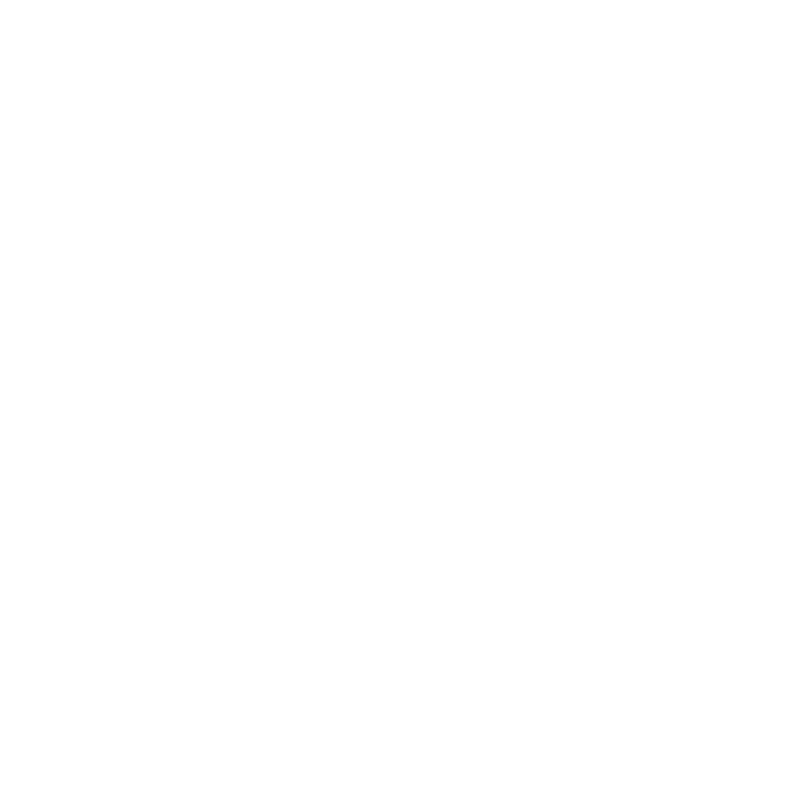
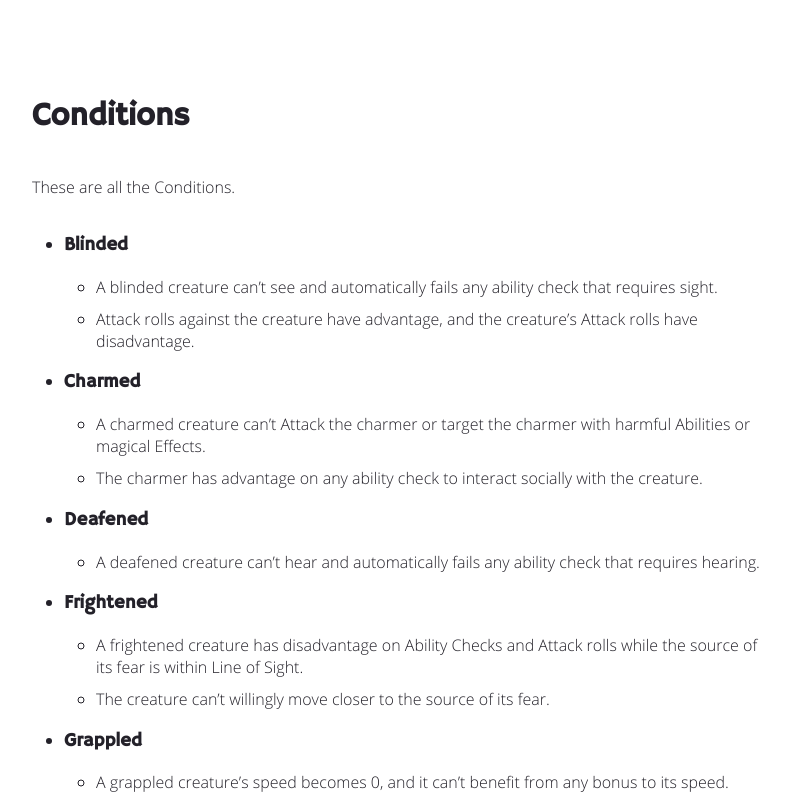
Before and after one commit to zanderriggs/how-to-ttrpg, a React (Create React App) app: page /conditions in a window 1280 px wide. Before the commit this address had no page. Shown: the top 800 px of the page, without its empty margins (64-854 px from the left). Built offline with nearby package versions, Linux system fonts and the light colour scheme.

Commit message:
Added router with proper links

```diff
--- a/src/index.tsx
+++ b/src/index.tsx
@@ -3,8 +3,14 @@ import './index.css';
 import { BrowserRouter, Route, Routes } from 'react-router-dom';
 
 import App from './App';
+import BreakingThings from './pages/breaking-things';
+import ConditionsPage from './pages/conditions';
+import DifficultyPage from './pages/difficulty';
 import { EpicSpells } from './pages/epic-spells';
 import GrapplePage from './pages/grapple';
+import IndexPage from './pages';
+import Layout from './layout/page-layout';
+import NotFoundPage from './pages/404';
 import React from 'react';
 import ReactDOM from 'react-dom/client';
 import reportWebVitals from './reportWebVitals';
@@ -13,9 +19,17 @@ const root = ReactDOM.createRoot(document.getElementById('root') as HTMLDivEleme
 root.render(
     <BrowserRouter>
         <Routes>
-            <Route path="/" element={<App />} />
-            <Route path="grapple" element={<GrapplePage />} />
-            <Route path="epic" element={<EpicSpells />} />
+            <Route element={<Layout />}>
+                <Route path="/" element={<IndexPage />} />
+                <Route path="grapple" element={<GrapplePage />} />
+                <Route path="epic" element={<EpicSpells />} />
+                <Route path="conditions" element={<ConditionsPage />} />
+                <Route path="break-things" element={<BreakingThings />} />
+                <Route path="difficulty" element={<DifficultyPage />} />
+            </Route>
+            <Route path="*">
+                <Route element={<NotFoundPage />} />
+            </Route>
         </Routes>
     </BrowserRouter>,
 );
--- a/src/layout/page-layout.tsx
+++ b/src/layout/page-layout.tsx
@@ -1,13 +1,17 @@
 import * as React from 'react';
+
+import { Outlet } from 'react-router-dom';
 
 type LayoutType = {
     children: React.ReactElement[];
 };
 
-export default function Layout({ children }: LayoutType): React.ReactElement {
+export default function Layout(): React.ReactElement {
     return (
         <div className="content">
-            <main className="page-styles">{children}</main>
+            <main className="page-styles">
+                <Outlet />
+            </main>
         </div>
     );
 }
--- a/src/pages/about.tsx
+++ b/src/pages/about.tsx
@@ -2,18 +2,16 @@ import '../styles/style.scss';
 
 import * as React from 'react';
 
-import Layout from '../layout/page-layout';
-
 const AboutPage = (): React.ReactElement => {
     return (
-        <Layout>
+        <>
             <title>About</title>
             <h1>About How To TTRPG</h1>
             {/* <h2>
                 <Link to="/">Home</Link>
             </h2> */}
             <p>We're doing shit here.</p>
-        </Layout>
+        </>
     );
 };
 
--- a/src/pages/breaking-things.tsx
+++ b/src/pages/breaking-things.tsx
@@ -4,11 +4,9 @@ import * as React from 'react';
 
 import { OBJECT_BREAK_AC_INFO, OBJECT_BREAK_HP_INFO } from '../data/breaking-things-data';
 
-import Layout from '../layout/page-layout';
-
 //markup
-const DifficultyPage = (): React.ReactElement => (
-    <Layout>
+const BreakingThings = (): React.ReactElement => (
+    <>
         <title>Breaking Things</title>
         <h1>Breaking Things</h1>
         {/* <h2>
@@ -56,7 +54,7 @@ const DifficultyPage = (): React.ReactElement => (
             ))}
         </tbody>
         <p></p>
-    </Layout>
+    </>
 );
 
-export default DifficultyPage;
+export default BreakingThings;
--- a/src/pages/conditions.tsx
+++ b/src/pages/conditions.tsx
@@ -1,8 +1,6 @@
 import '../styles/style.scss';
 
 import * as React from 'react';
-
-import Layout from '../layout/page-layout';
 
 // data
 const links = [
@@ -165,7 +163,7 @@ const links = [
 
 const ConditionsPage = (): React.ReactElement => {
     return (
-        <Layout>
+        <>
             <title>D&D Conditions</title>
             <h1>Conditions</h1>
             {/* <h2>
@@ -188,7 +186,7 @@ const ConditionsPage = (): React.ReactElement => {
                     </li>
                 ))}
             </ul>
-        </Layout>
+        </>
     );
 };
 
--- a/src/pages/difficulty.tsx
+++ b/src/pages/difficulty.tsx
@@ -4,11 +4,9 @@ import * as React from 'react';
 
 import { DC_STANDARD, DC_TOOLS, DC_TRACKING } from '../data/difficulty-data';
 
-import Layout from '../layout/page-layout';
-
 const DifficultyPage = (): React.ReactElement => {
     return (
-        <Layout>
+        <>
             <title>DCs</title>
             <h1>Setting DCs</h1>
             {/* <h2>
@@ -49,7 +47,7 @@ const DifficultyPage = (): React.ReactElement => {
                     </div>
                 ))}
             </div>
-        </Layout>
+        </>
     );
 };
 
--- a/src/pages/grapple.tsx
+++ b/src/pages/grapple.tsx
@@ -2,11 +2,9 @@ import '../styles/style.scss';
 
 import * as React from 'react';
 
-import Layout from '../layout/page-layout';
-
 const GrapplePage = (): React.ReactElement => {
     return (
-        <Layout>
+        <>
             <title>How To Grapple</title>
             <h1>How to Grapple</h1>
             {/* <h2>
@@ -14,7 +12,7 @@ const GrapplePage = (): React.ReactElement => {
             </h2> */}
             <p>This is where we talk about how to grapple.</p>
             <p>It's a contested roll. Athletics (Aggressor) vs Athletics or Acrobatics (Defender)</p>
-        </Layout>
+        </>
     );
 };
 
--- a/src/pages/index.tsx
+++ b/src/pages/index.tsx
@@ -3,7 +3,7 @@ import '../styles/style.scss';
 import * as React from 'react';
 
 import { Die } from '../components/die';
-import Layout from '../layout/page-layout';
+import { Link } from 'react-router-dom';
 
 // data
 const links = [
@@ -40,7 +40,7 @@ const links = [
 
 // markup
 const IndexPage = (): React.ReactElement => (
-    <Layout>
+    <>
         <title>Home Page</title>
         <h1>How To TTRPG</h1>
         <h2 className="reference-title">
@@ -63,7 +63,7 @@ const IndexPage = (): React.ReactElement => (
             {links.map(link => (
                 <li key={link.url} style={{ color: link.color }}>
                     <span>
-                        <a href={link.url}>{link.text}</a>
+                        <Link to={link.url}>{link.text}</Link>
                         {link.badge && (
                             <span className="new-badge" aria-label="New Badge">
                                 NEW!
@@ -74,7 +74,7 @@ const IndexPage = (): React.ReactElement => (
                 </li>
             ))}
         </ul>
-    </Layout>
+    </>
 );
 
 export default IndexPage;
--- a/src/pages/xp.tsx
+++ b/src/pages/xp.tsx
@@ -1,12 +1,11 @@
 import * as React from 'react';
 
-import Layout from '../layout/page-layout';
 import { XP_DATA } from '../data/xp-data';
 import { XpLevelType } from '../types/xp-types';
 
 const XpPage = (): React.ReactElement => {
     return (
-        <Layout>
+        <>
             <title>XP Progression Table</title>
             <p>
                 The Character Advancement table summarizes the XP you need to advance in levels from level 1 through
@@ -29,7 +28,7 @@ const XpPage = (): React.ReactElement => {
                     ))}
                 </tbody>
             </table>
-        </Layout>
+        </>
     );
 };
 
```
